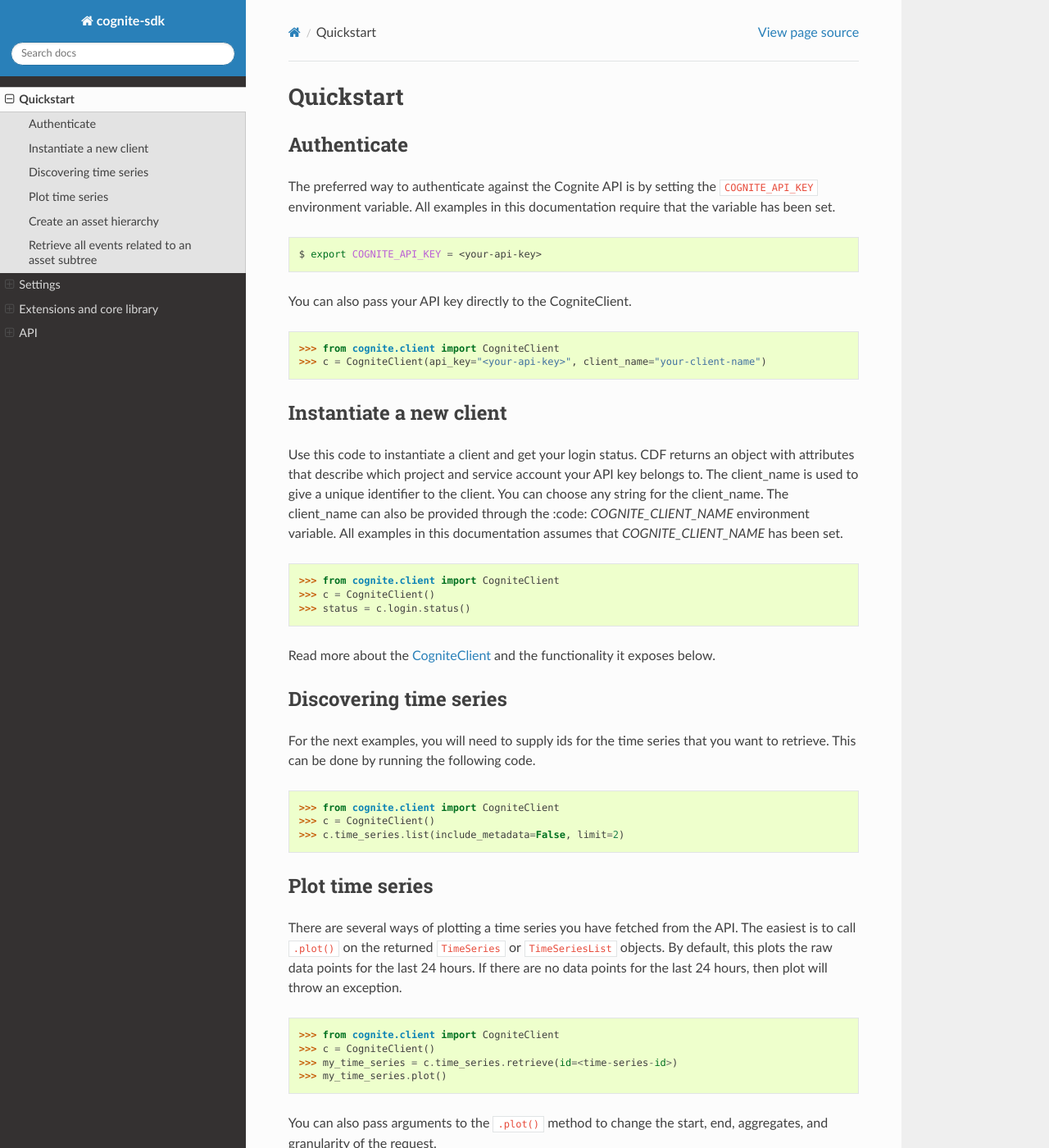
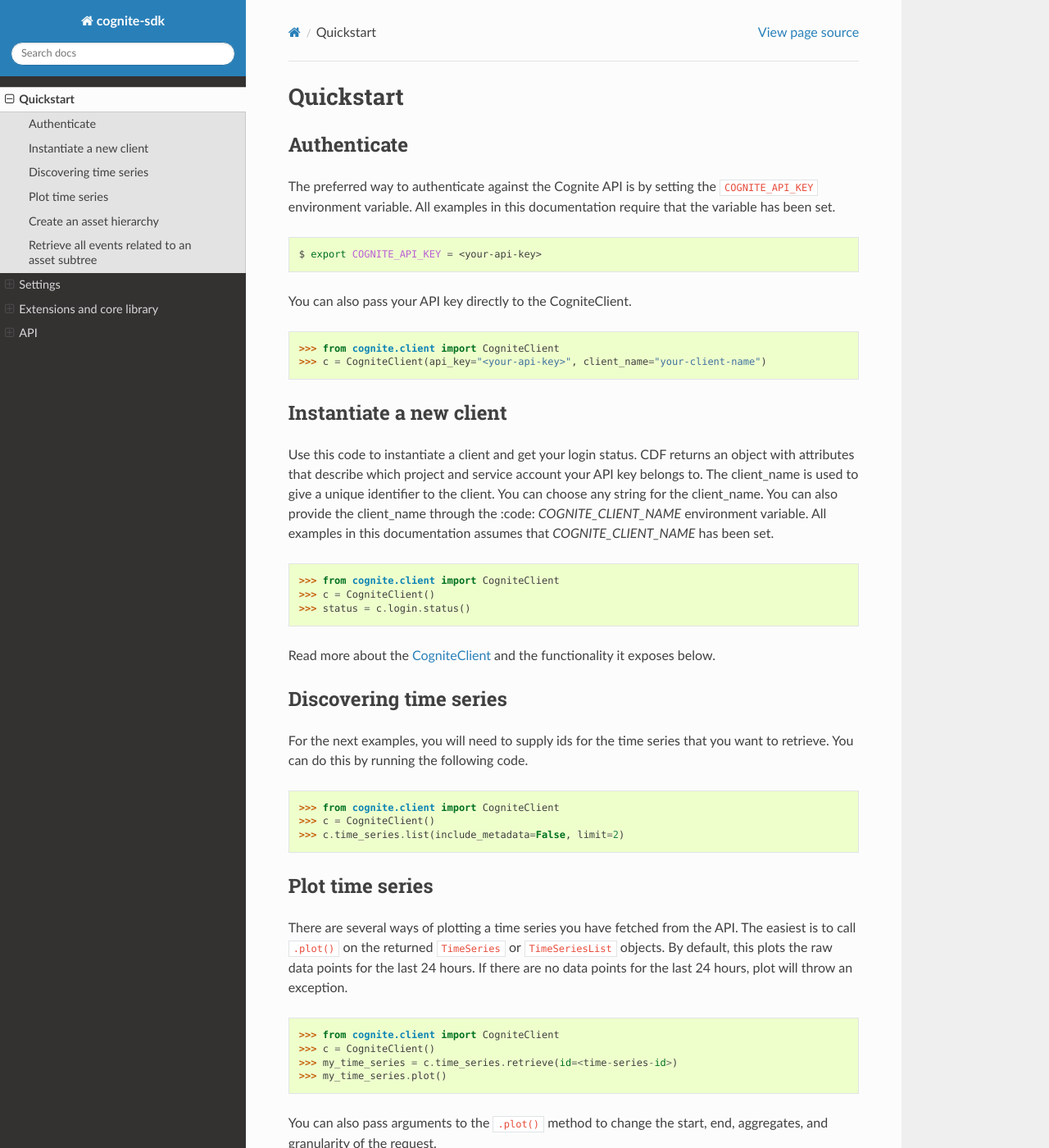
Before and after one commit to cognitedata/cognite-sdk-python, a Sphinx documentation site: the page built from docs/source/cognite.rst, in a window 1280 px wide and 1400 px high. Shown: the whole window at 82% size. Built offline with Sphinx 7.4.7 and the Read the Docs theme 2.0.0, drawn with Linux system fonts in a browser that asks for light colours.

Commit message:
improve language

```diff
--- a/docs/source/cognite.rst
+++ b/docs/source/cognite.rst
@@ -19,8 +19,8 @@
 ------------------------
 Use this code to instantiate a client and get your login status. CDF returns an object with
 attributes that describe which project and service account your API key belongs to. The client_name
-is used to give a unique identifier to the client. You can choose any string for the client_name. The client_name
-can also be provided through the :code: `COGNITE_CLIENT_NAME` environment variable.
+is used to give a unique identifier to the client. You can choose any string for the client_name. You
+can also provide the client_name through the :code: `COGNITE_CLIENT_NAME` environment variable.
 All examples in this documentation assumes that `COGNITE_CLIENT_NAME` has been set.
 
 .. code:: python
@@ -33,7 +33,7 @@
 
 Discovering time series
 -----------------------
-For the next examples, you will need to supply ids for the time series that you want to retrieve. This can be done by
+For the next examples, you will need to supply ids for the time series that you want to retrieve. You can do this by
 running the following code.
 
 .. code:: python
@@ -46,7 +46,7 @@
 ----------------
 There are several ways of plotting a time series you have fetched from the API. The easiest is to call
 :code:`.plot()` on the returned :code:`TimeSeries` or :code:`TimeSeriesList` objects. By default, this plots the raw
-data points for the last 24 hours. If there are no data points for the last 24 hours, then plot will throw an exception.
+data points for the last 24 hours. If there are no data points for the last 24 hours, plot will throw an exception.
 
 .. code:: python
 
```
